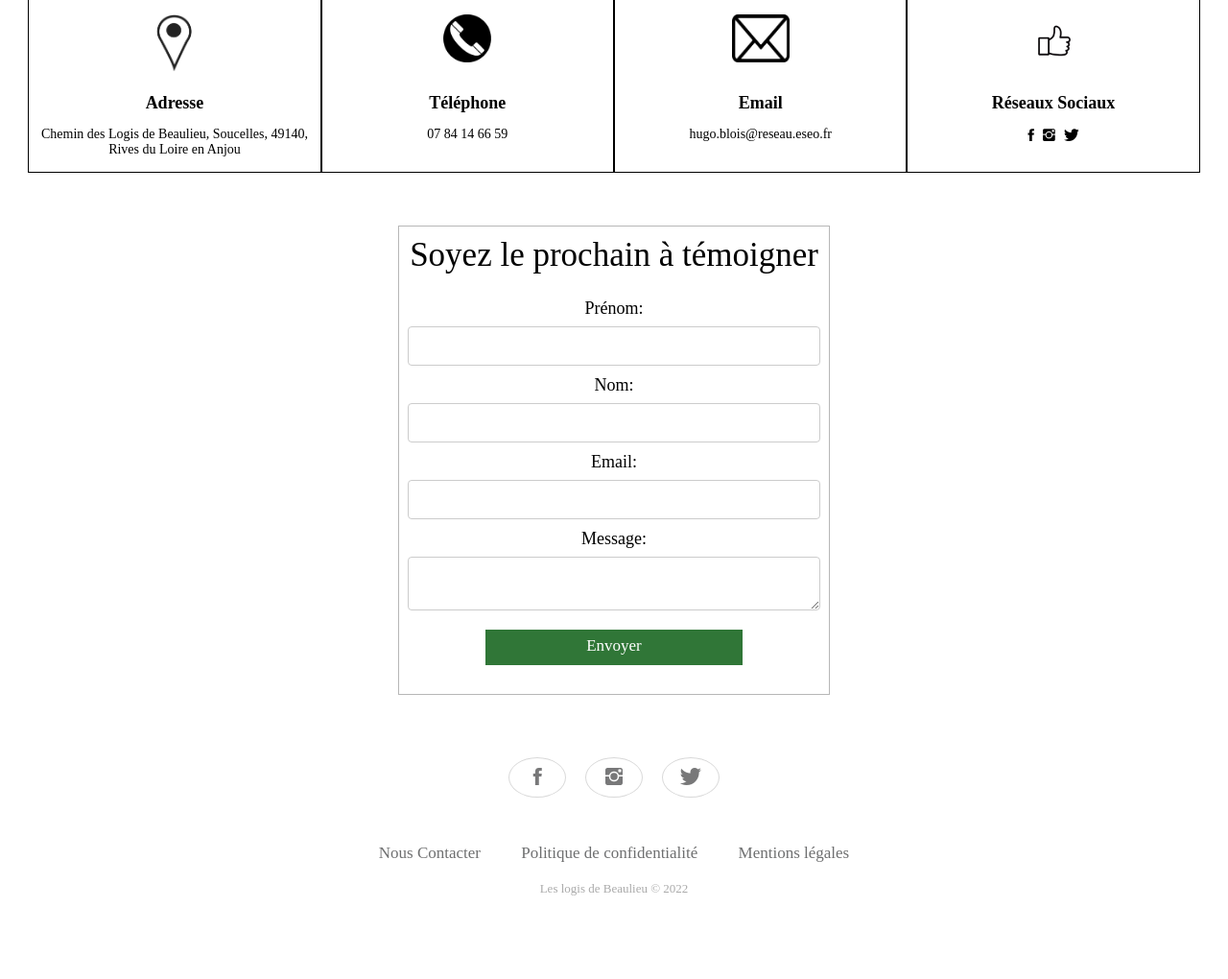
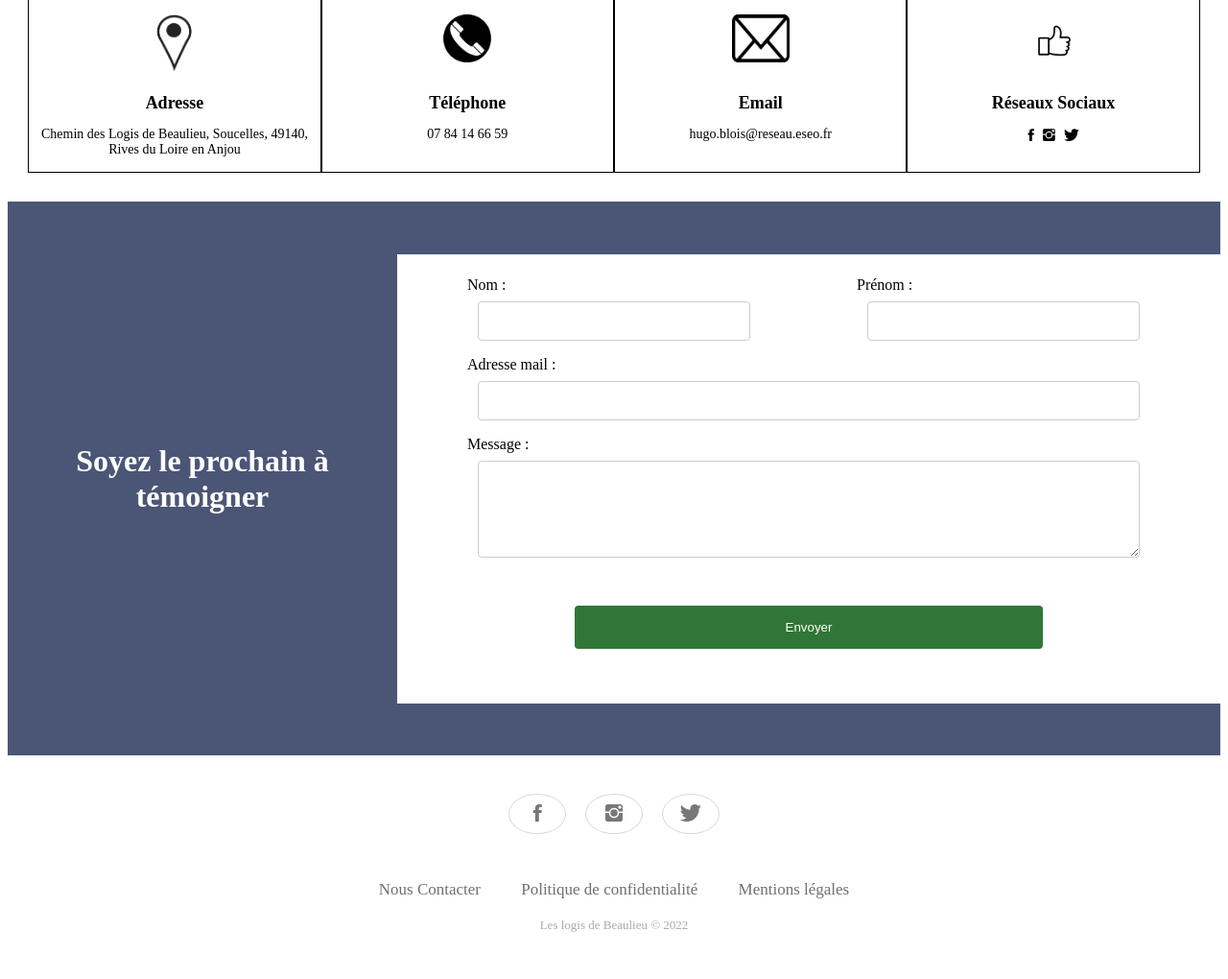
Before and after one commit to PILG11/S7-PILG11, a PHP site: page /pages/avis.php in a window 1280 px wide. Shown: the part 159-1179 px from the top of the page at 96% size. Before the commit the page ends 1092 px from the top, so only its background shows below. Run offline with PHP 8.4, Linux system fonts and the light colour scheme.

Commit message:
PILG11-33 comment# nouveau formulaire

```diff
--- a/Website/css/style.css
+++ b/Website/css/style.css
@@ -1,5 +1,6 @@
 body {
-    padding-top: 150px; /* Pour ne pas afficher sous le header*/
+    padding-top: 150px;
+    /* Pour ne pas afficher sous le header*/
 }
 
 .container {
@@ -29,32 +30,74 @@ body {
     margin-bottom: 5px;
 }
 
+.formulaire{
+    display: flex;
+    justify-content: center;
+    align-items: center;
+    width: 100%;
+    background-color: #4b5676;
+}
+
+.titreForm{
+    width: 50%;
+    text-align: center;
+}
+
+.titreForm h1{
+    margin-top: 62%;
+    margin-bottom: 62%;
+    color: white
+
+}
 
 form {
-    width: 500px;
+    width: 100%;
     margin: 0 auto;
     text-align: left;
+    padding: 20px;
+    background-color: white;
+    border: 3px solid white;
+    min-height: 422px;
 }
 
-label {
+.titreInput {
     display: block;
     margin-bottom: 8px;
+    text-align: left;
+    margin-left: 50px;
 }
 
-input[type="text"], input[type="email"], textarea {
-    width: 90%;
+input[type="text"],
+textarea {
+    width: 100%;
     padding: 12px;
     border: 1px solid #ccc;
     border-radius: 4px;
+    box-sizing: border-box;
+    margin-bottom: 16px;
     resize: vertical;
 }
 
 input[type="submit"] {
-    background-color: #4CAF50;
-    color: white;
-    padding: 12px 20px;
+
+    text-align: center;
+
+    height: 40px;
+    width: 60%;
+
+    margin-right: 20%;
+    margin-left: 20%;
+    margin-bottom: 30px;
+
+    padding-top: 15px;
+    padding-bottom: 30px;
+
     border: none;
     border-radius: 4px;
+
+    background-color: rgb(48, 118, 55);
+    color: white;
+
     cursor: pointer;
 }
 
@@ -62,28 +105,13 @@ input[type="submit"]:hover {
     background-color: #45a049;
 }
 
-.envoyer{
-    text-align: center;
-
-    height: 30px;
-    width: 60%;
-
-    margin-right: 20%;
-    margin-left: 20%;
-    margin-bottom: 30px;
-
-    padding-top: 7px;
-
-    background-color: rgb(48, 118, 55);
-}
-
-.type{
+.type {
     margin: 5%;
     border: 1px solid rgb(183, 183, 183);
     width: 100%;
 }
 
-.first_img > img{
+.first_img>img {
     display: block;
     height: auto;
     width: 70%;
@@ -92,12 +120,14 @@ input[type="submit"]:hover {
     margin-top: 10px;
     margin-bottom: 30px;
 }
-.welcome > p{
+
+.welcome>p {
     text-align: center;
     font-size: 300%;
     margin: auto;
 }
-.second_img > img{
+
+.second_img>img {
     height: auto;
     width: 100%;
     min-width: 500px;
--- a/Website/pages/avis.php
+++ b/Website/pages/avis.php
@@ -12,48 +12,67 @@
 <body>
   <div class="container" style="margin-bottom: 30px;">
     <div class="contact-info">
-      <img src="../img/AvisEtContact/logo-adresse.png" alt="Logo adresse" style="width:55px; height:60px; margin-top: 15px; margin-bottom: 0px;">
+      <img src="../img/AvisEtContact/logo-adresse.png" alt="Logo adresse"
+        style="width:55px; height:60px; margin-top: 15px; margin-bottom: 0px;">
       <h3>Adresse</h3>
-      <p style="margin-bottom: 15px; text-align:center;">Chemin des Logis de Beaulieu, Soucelles, 49140, Rives du Loire en Anjou</p>
+      <p style="margin-bottom: 15px; text-align:center;">Chemin des Logis de Beaulieu, Soucelles, 49140, Rives du Loire
+        en Anjou</p>
     </div>
     <div class="contact-info">
-      <img src="../img/AvisEtContact/logo-telephone.png" alt="Logo téléphone" style="width:50px; height:50px; margin-top: 15px; margin-bottom: 10px;">
+      <img src="../img/AvisEtContact/logo-telephone.png" alt="Logo téléphone"
+        style="width:50px; height:50px; margin-top: 15px; margin-bottom: 10px;">
       <h3>Téléphone</h3>
       <p>07 84 14 66 59</p>
     </div>
     <div class="contact-info">
-      <img src="../img/AvisEtContact/logo-mail.png" alt="Logo email" style="width:60px; height:50px; margin-top: 15px; margin-bottom: 10px;">
+      <img src="../img/AvisEtContact/logo-mail.png" alt="Logo email"
+        style="width:60px; height:50px; margin-top: 15px; margin-bottom: 10px;">
       <h3>Email</h3>
       <p>hugo.blois@reseau.eseo.fr</p>
     </div>
     <div class="contact-info">
-      <img src="../img/AvisEtContact/logo-pouce.png" alt="Logo réseaux sociaux" style="width:60px; height:60px; margin-top: 15px; margin-bottom: 0px;">
+      <img src="../img/AvisEtContact/logo-pouce.png" alt="Logo réseaux sociaux"
+        style="width:60px; height:60px; margin-top: 15px; margin-bottom: 0px;">
       <h3>Réseaux Sociaux</h3>
       <p style="display: flex;">
-        <a href="https://www.facebook.com/Les-Logis-de-Beaulieu-929752433837612"><i class="icon ion-social-facebook" style="margin-right: 5px;"></i></a>
-        <a href="https://www.instagram.com/leslogisdebeaulieu/"><i class="icon ion-social-instagram" style="margin-right: 5px;"></i></a>
+        <a href="https://www.facebook.com/Les-Logis-de-Beaulieu-929752433837612"><i class="icon ion-social-facebook"
+            style="margin-right: 5px;"></i></a>
+        <a href="https://www.instagram.com/leslogisdebeaulieu/"><i class="icon ion-social-instagram"
+            style="margin-right: 5px;"></i></a>
         <a href="#"><i class="icon ion-social-twitter"></i></a>
       </p>
     </div>
   </div>
 
-  <form>
-    <div id="Formulaire" style="display: flex;">
-      <div class="type" style="text-align:center;">
-        <label for="titreFormulaire" style="text-align: center; font-size:35px; margin-top:10px;">Soyez le prochain à
-          témoigner</label>
-        <label for="first-name" style="text-align: center; font-size:18px; margin-top:25px;">Prénom:</label>
-        <input type="text" id="first-name" name="first-name" style="margin-left:">
-        <label for="last-name" style="text-align: center; font-size:18px; margin-top:10px" ;>Nom:</label>
-        <input type="text" id="last-name" name="last-name">
-        <label for="email" style="text-align: center; font-size:18px; margin-top:10px;">Email:</label>
-        <input type="email" id="email" name="email">
-        <label for="message" style="text-align: center; font-size:18px; margin-top:10px;">Message:</label>
-        <textarea id="message" name="message"></textarea>
-        <p class="envoyer"><a style="color: white;">Envoyer</a></p>
-      </div>
+  <div class="formulaire">
+    <div class="titreForm">
+      <h1>Soyez le prochain à témoigner</h1>
     </div>
+    <form>
+      <div style="text-align: center">
+        <div style="display: flex;">
+          <div style="width: 50%">
+            <label class="titreInput" for="nom">Nom :</label>
+            <input type="text" id="nom" name="nom" style="width: 70%;">
+          </div>
+          <div style="width: 50%">
+            <label class="titreInput" for="prenom">Prénom :</label>
+            <input type="text" id="prenom" name="prenom" style="width: 70%;">
+          </div>
+        </div>
+        <div>
+          <label class="titreInput" for="email">Adresse mail :</label>
+          <input type="text" id="email" name="email" style="width: 85%;">
+        </div>
+        <div>
+          <label class="titreInput" for="message">Message :</label>
+          <textarea id="message" name="message" rows="5" cols="30" style="width: 85%"></textarea>
+        </div>
+        <input type="submit" value="Envoyer" style="margin-top: 30px;">
+    </form>
+  </div>
   </form>
+  </div>
 </body>
 
 <?php include "./footer.php" ?>
```
Lines whose indentation alone changed are shown as unchanged.
